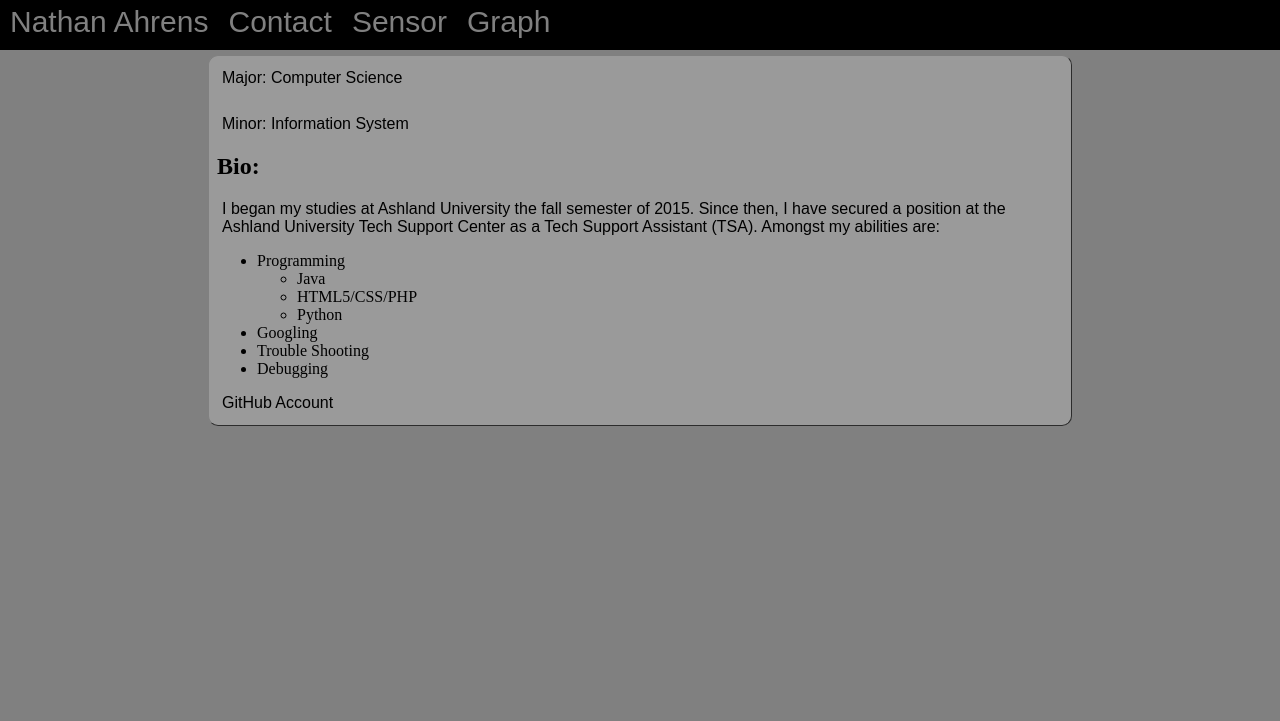
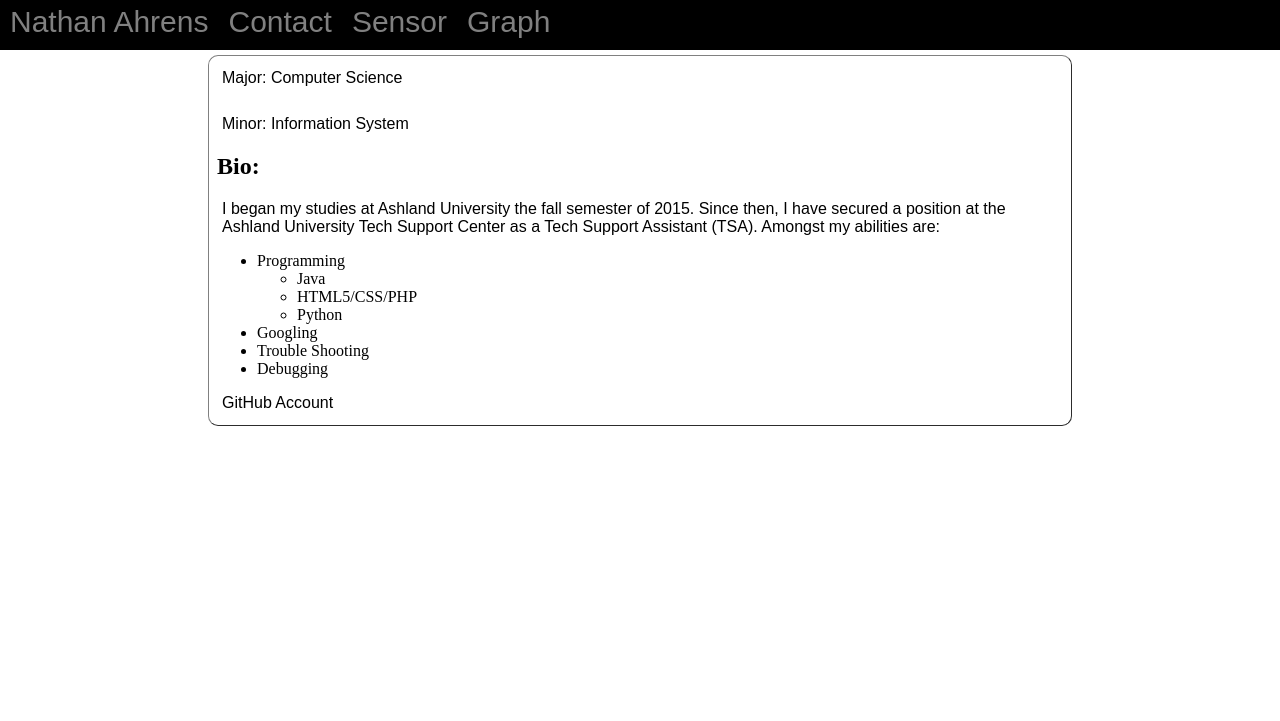
Before and after one commit to redninja2/pi3-django, a Django app: page / in a window 1280 px wide. Shown: the top 721 px of the page. Run offline with Django 3.2, Linux system fonts and the light colour scheme; data comes from the database, SQL or seed files in the repository.

Commit message:
Changed body background to white from grey

```diff
--- a/static/temperature/style/standard.css
+++ b/static/temperature/style/standard.css
@@ -1,6 +1,6 @@
 
 body{
-	background-color: grey;
+	background-color: white;
 	margin: 0px;
 	padding: 0px 0px 0px 0px;
 	min-width: 600px;
```
